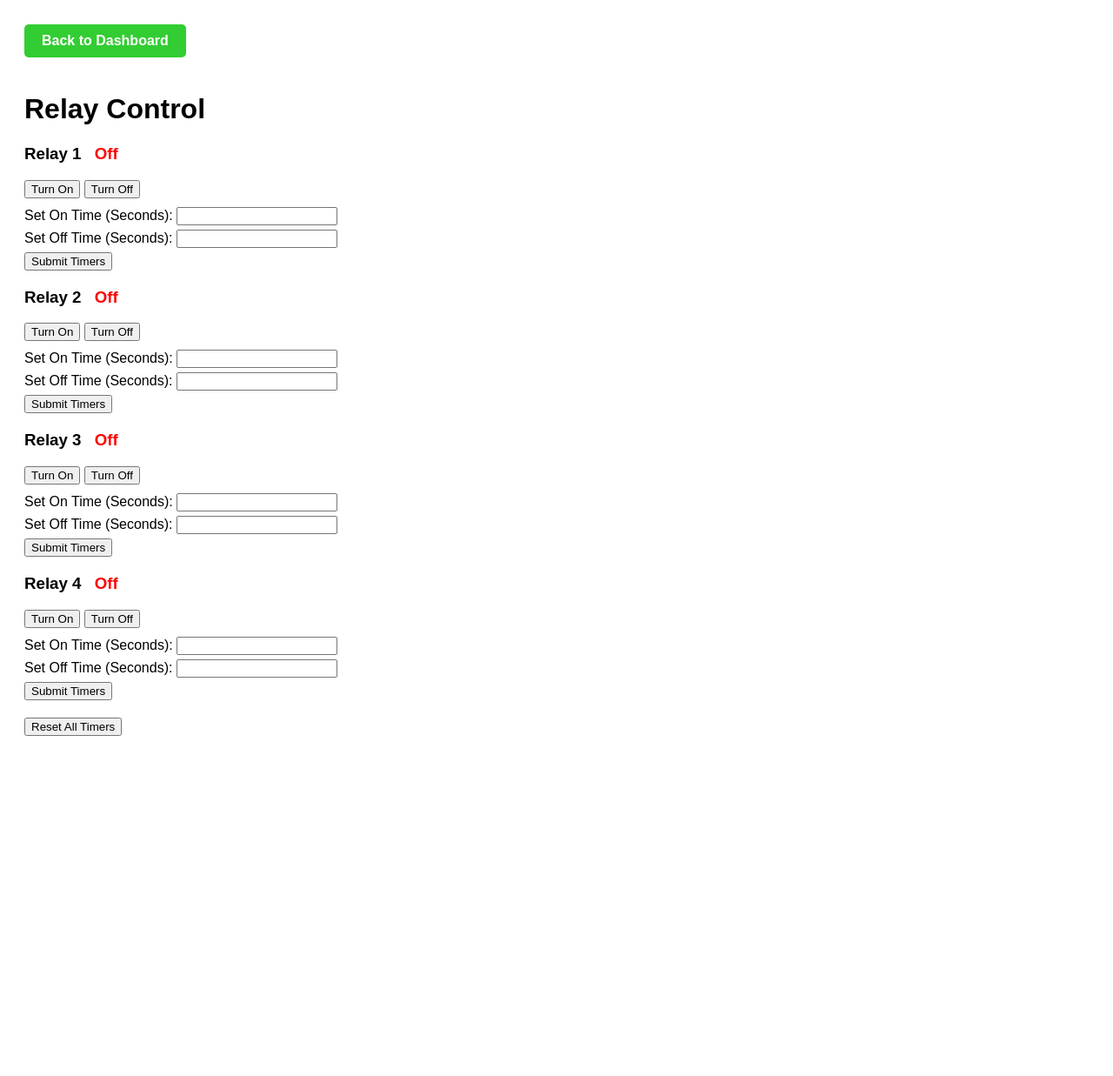
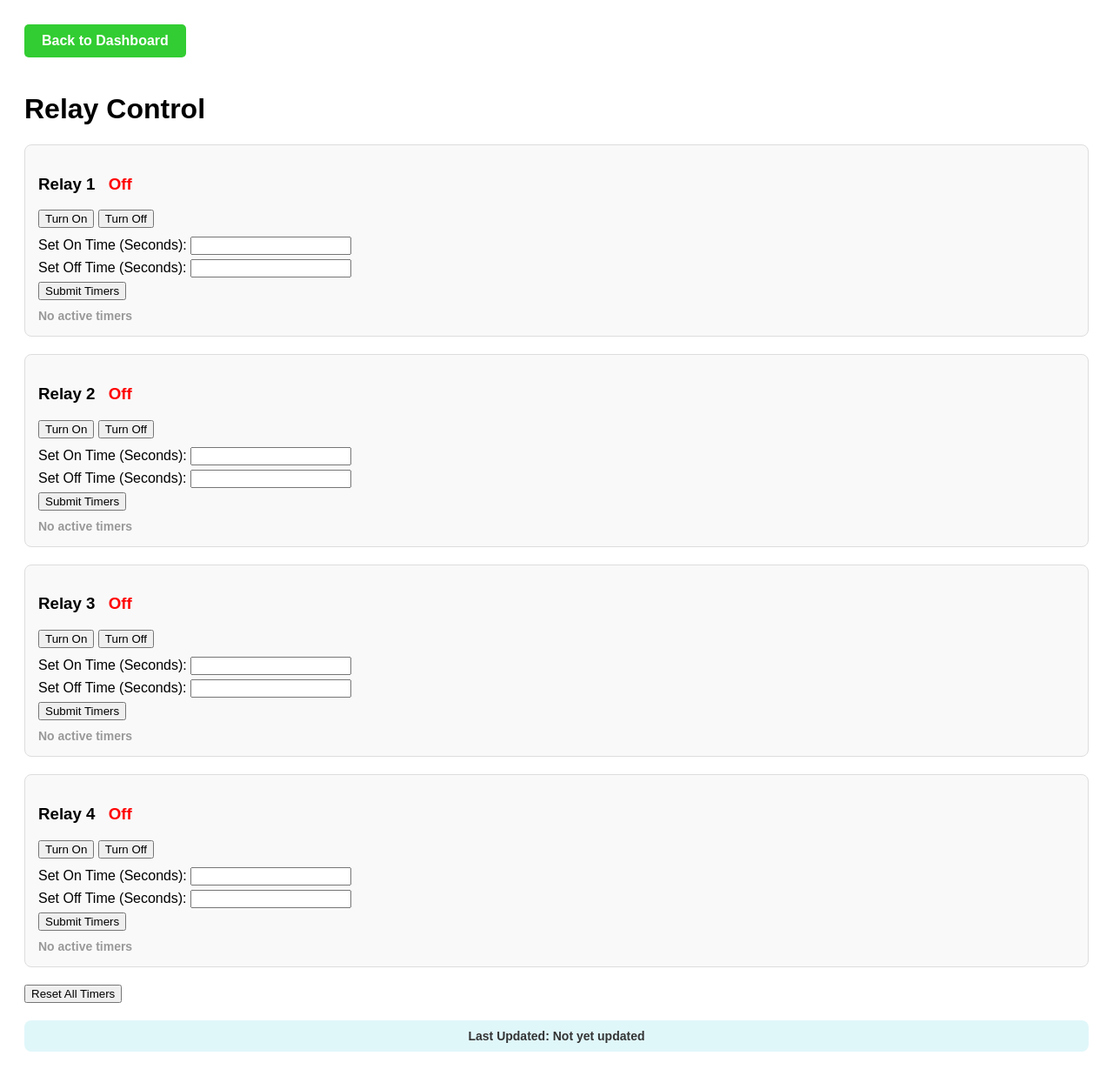
Before and after one commit to hurleyjoe22/new_django_project, a Django app: page /relay-control/ in a window 1280 px wide. Shown: the whole page at 87% size. Before the commit the page ends 846 px from the top, so only its background shows below. Run offline with Django 5.2, Linux system fonts and the light colour scheme; a user stored in the database is signed in; data that the repository does not hold is empty.

Commit message:
relay control update #4 relay_control.html

```diff
--- a/myapp/templates/relay_control.html
+++ b/myapp/templates/relay_control.html
@@ -11,6 +11,10 @@
         }
         .relay-control {
             margin-bottom: 20px;
+            border: 1px solid #ddd;
+            padding: 15px;
+            border-radius: 8px;
+            background-color: #f9f9f9;
         }
         label {
             display: block;
@@ -30,6 +34,29 @@
         }
         .relay-off {
             color: red;
+        }
+
+        /* Active timer styles */
+        .active-timers {
+            margin-top: 10px;
+            font-size: 14px;
+            font-weight: bold;
+            color: #555;
+        }
+        .no-active-timers {
+            color: #999;
+        }
+
+        /* Last updated container styling */
+        .last-updated {
+            margin-top: 20px;
+            padding: 10px;
+            background-color: #e0f7fa;
+            border-radius: 8px;
+            text-align: center;
+            font-size: 14px;
+            font-weight: bold;
+            color: #333;
         }
 
         /* Back to Dashboard button styling */
@@ -64,6 +91,9 @@
         <label>Set On Time (Seconds): <input type="number" id="relay1OnTime"></label>
         <label>Set Off Time (Seconds): <input type="number" id="relay1OffTime"></label>
         <button onclick="submitTimers(1)">Submit Timers</button>
+
+        <!-- Active Timer Display -->
+        <div id="relay1Timers" class="active-timers no-active-timers">No active timers</div>
     </div>
 
     <!-- Relay 2 Control -->
@@ -76,6 +106,9 @@
         <label>Set On Time (Seconds): <input type="number" id="relay2OnTime"></label>
         <label>Set Off Time (Seconds): <input type="number" id="relay2OffTime"></label>
         <button onclick="submitTimers(2)">Submit Timers</button>
+
+        <!-- Active Timer Display -->
+        <div id="relay2Timers" class="active-timers no-active-timers">No active timers</div>
     </div>
 
     <!-- Relay 3 Control -->
@@ -88,6 +121,9 @@
         <label>Set On Time (Seconds): <input type="number" id="relay3OnTime"></label>
         <label>Set Off Time (Seconds): <input type="number" id="relay3OffTime"></label>
         <button onclick="submitTimers(3)">Submit Timers</button>
+
+        <!-- Active Timer Display -->
+        <div id="relay3Timers" class="active-timers no-active-timers">No active timers</div>
     </div>
 
     <!-- Relay 4 Control -->
@@ -100,13 +136,21 @@
         <label>Set On Time (Seconds): <input type="number" id="relay4OnTime"></label>
         <label>Set Off Time (Seconds): <input type="number" id="relay4OffTime"></label>
         <button onclick="submitTimers(4)">Submit Timers</button>
+
+        <!-- Active Timer Display -->
+        <div id="relay4Timers" class="active-timers no-active-timers">No active timers</div>
     </div>
 
     <!-- Reset Button -->
     <button onclick="resetTimers()">Reset All Timers</button>
 
+    <!-- Last Updated Container -->
+    <div class="last-updated">
+        Last Updated: <span id="lastUpdatedTime">Not yet updated</span>
+    </div>
+
     <script>
-        // Fetch initial relay states and update the relay indicators
+        // Fetch initial relay states and update the relay indicators and active timers
         function fetchRelayStates() {
             fetch('/api/latest-sensor-data')
                 .then(response => response.json())
@@ -115,6 +159,11 @@
                     updateRelayStatus(2, data.relay2);
                     updateRelayStatus(3, data.relay3);
                     updateRelayStatus(4, data.relay4);
+                    updateActiveTimers(1, data.relay1_on_time, data.relay1_off_time);
+                    updateActiveTimers(2, data.relay2_on_time, data.relay2_off_time);
+                    updateActiveTimers(3, data.relay3_on_time, data.relay3_off_time);
+                    updateActiveTimers(4, data.relay4_on_time, data.relay4_off_time);
+                    updateLastUpdated(); // Update the last updated time
                 })
                 .catch(error => console.error('Error fetching relay states:', error));
         }
@@ -131,6 +180,25 @@
                 statusElement.classList.remove('relay-on');
                 statusElement.classList.add('relay-off');
             }
+        }
+
+        // Update active timers for each relay
+        function updateActiveTimers(relayId, onTime, offTime) {
+            const timerElement = document.getElementById(`relay${relayId}Timers`);
+            if (onTime > 0 || offTime > 0) {
+                timerElement.classList.remove('no-active-timers');
+                timerElement.textContent = `On Timer: ${onTime} seconds, Off Timer: ${offTime} seconds`;
+            } else {
+                timerElement.classList.add('no-active-timers');
+                timerElement.textContent = 'No active timers';
+            }
+        }
+
+        // Update the last updated time
+        function updateLastUpdated() {
+            const now = new Date();
+            const timeString = now.toLocaleTimeString();
+            document.getElementById('lastUpdatedTime').textContent = timeString;
         }
 
         // Function to control relays
@@ -186,15 +254,16 @@
                 method: 'POST',
             }).then(response => response.json()).then(data => {
                 console.log('Timers reset:', data);
-                fetchRelayStates();  // Update relay statuses after reset
+                fetchRelayStates();  // Update relay statuses and timers after reset
             }).catch(error => {
                 console.error('Error resetting timers:', error);
             });
         }
 
-        // Fetch the initial relay states when the page loads
+        // Fetch the initial relay states when the page loads and refresh the states every second
         document.addEventListener('DOMContentLoaded', function() {
             fetchRelayStates();
+            setInterval(fetchRelayStates, 1000);  // Automatically refresh relay states and timers every second
         });
     </script>
 </body>
```
